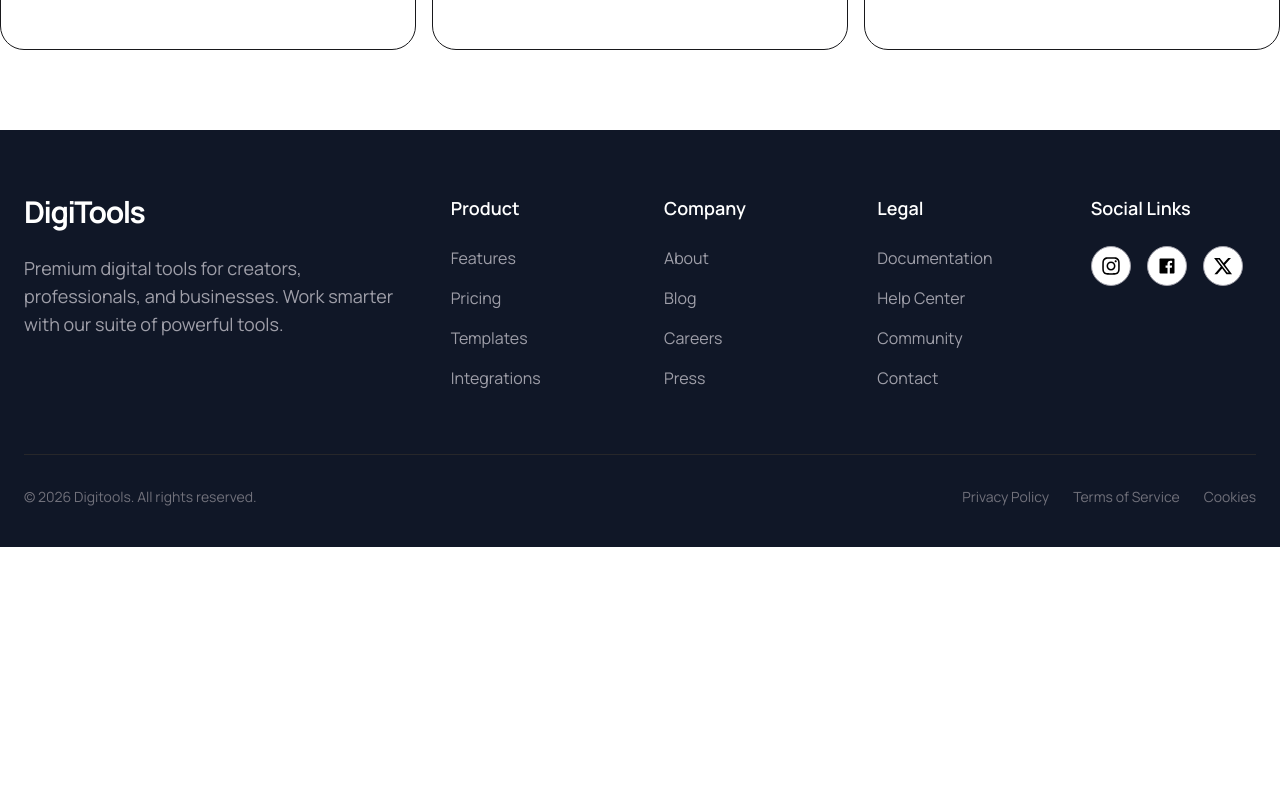
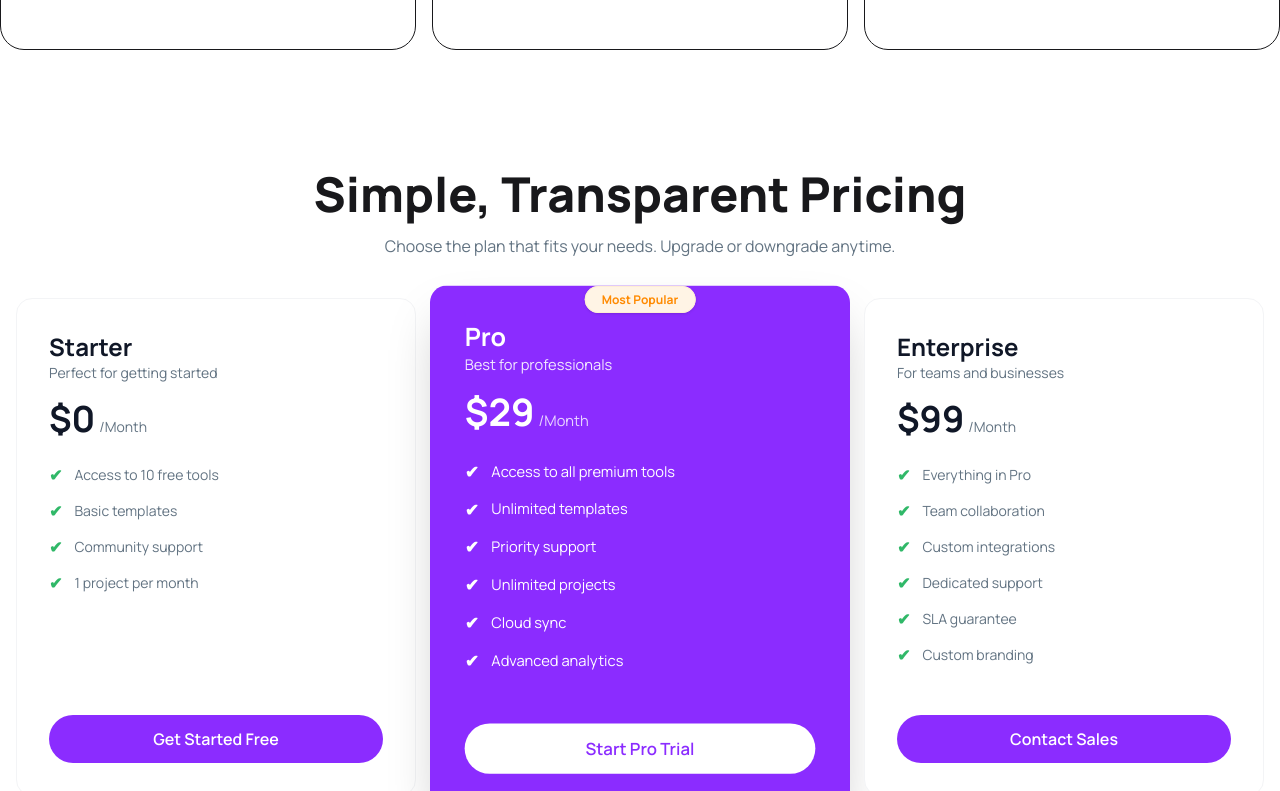
Before and after one commit to Tofazzal-13/Assignment_06, a React (Vite) app: page / in a window 1280 px wide. Shown: the part 2900-3691 px from the top of the page. Before the commit the page ends 3447 px from the top, so only its background shows below. Built offline with nearby package versions, Linux system fonts and the light colour scheme.

Commit message:
transparent price added

```diff
--- /dev/null
+++ b/public/transparent.json
@@ -0,0 +1,54 @@
+[
+  {
+    "id": "plan-01",
+    "name": "Starter",
+    "description": "Perfect for getting started",
+    "price": 0,
+    "period": "Month",
+    "tag": "",
+    "tagType": "",
+    "features": [
+      "Access to 10 free tools",
+      "Basic templates",
+      "Community support",
+      "1 project per month"
+    ],
+    "buttonText": "Get Started Free"
+  },
+  {
+    "id": "plan-02",
+    "name": "Pro",
+    "description": "Best for professionals",
+    "price": 29,
+    "period": "Month",
+    "tag": "Most Popular",
+    "tagType": "popular",
+    "features": [
+      "Access to all premium tools",
+      "Unlimited templates",
+      "Priority support",
+      "Unlimited projects",
+      "Cloud sync",
+      "Advanced analytics"
+    ],
+    "buttonText": "Start Pro Trial"
+  },
+  {
+    "id": "plan-03",
+    "name": "Enterprise",
+    "description": "For teams and businesses",
+    "price": 99,
+    "period": "Month",
+    "tag": "",
+    "tagType": "",
+    "features": [
+      "Everything in Pro",
+      "Team collaboration",
+      "Custom integrations",
+      "Dedicated support",
+      "SLA guarantee",
+      "Custom branding"
+    ],
+    "buttonText": "Contact Sales"
+  }
+]
--- a/src/App.jsx
+++ b/src/App.jsx
@@ -8,9 +8,14 @@ import Primiums from './Components/PrimiumTools/Primiums'
 import Cart from './Components/Cart/Cart'
 import Tabs from './Components/Tabs/Tabs'
 import ThreeSteps from './Components/ThreeSteps/ThreeSteps'
+import TransparentCard from './Components/TransparentCard/TransparentCard'
 
 const getPrimium = async () => {
   const res = await fetch("/primium.json");
+  return res.json()
+}
+const getTransparent = async () => {
+  const res = await fetch("/transparent.json");
   return res.json()
 }
 
@@ -23,6 +28,7 @@ function App() {
 
 
   const primiumPromise = getPrimium()
+  const transparentPromise = getTransparent();
 
   return (
     <>
@@ -60,6 +66,9 @@ function App() {
 
       {activeTab == "cart" && <Cart carts={carts} setCarts={setCarts}></Cart>}
       <ThreeSteps></ThreeSteps>
+      <Suspense>
+        <TransparentCard transparentPromise = {transparentPromise}></TransparentCard>
+      </Suspense>
       <Footer></Footer>
     </>
   )
--- a/src/Components/PremiumCard/PremiumCard.jsx
+++ b/src/Components/PremiumCard/PremiumCard.jsx
@@ -13,9 +13,6 @@ const PremiumCard = ({primium, carts, setCarts}) => {
         <div>
             <div className='card border border-[#F2F2F2] shadow-xs p-4 h-full m-4 md:m-0 rounded-2xl space-y-4 relative'>
 
-                {/* <div className='border rounded-3xl border-gray-400 text-center px-3 absolute top-2 right-2'>
-                                <a href="">{primium.tagType}</a>
-                            </div> */}
 
                 <div className={`border rounded-3xl text-center px-3 absolute top-2 right-2 text-xs font-medium py-0.5
                             ${primium.tagType === 'popular' ? 'bg-orange-100 text-orange-600 border-orange-200' : ''}
--- a/src/Components/ThreeSteps/ThreeSteps.jsx
+++ b/src/Components/ThreeSteps/ThreeSteps.jsx
@@ -7,7 +7,7 @@ const ThreeSteps = () => {
                 <h2 className='text-5xl font-extrabold text-[##101727]'>Get Started in 3 Steps</h2>
                 <p className='text-[#627382]'>Start using premium digital tools in minutes, not hours.</p>
             </div>
-            <div className='grid grid-cols-3 gap-4'>
+            <div className='grid grid-cols-1 md:grid-cols-3 gap-4'>
                 {/* card 1 */}
                 <div className='border rounded-3xl flex justify-center items-center p-20 relative '>
                     <div className="card text-center space-y-2">
--- /dev/null
+++ b/src/Components/TransCard/TransCard.jsx
@@ -0,0 +1,77 @@
+import React from 'react';
+
+const TransCard = ({ cardsData }) => {
+
+    const isPopular = cardsData.tagType === 'popular';
+
+    return (
+        <div className="relative h-full">
+
+            {isPopular && (
+                <div className="absolute -top-3 left-1/2 -translate-x-1/2 z-20">
+                    <span className="bg-[#FFF4E5] text-[#FF8A00] text-xs font-bold px-4 py-1 rounded-full shadow-sm border border-orange-100">
+                        {cardsData.tag}
+                    </span>
+                </div>
+            )}
+
+
+            <div className={`p-8 space-y-6 rounded-2xl h-full flex flex-col justify-between transition-all duration-300 border
+                ${isPopular
+                    ? 'bg-[#8B2CFF] text-white border-transparent shadow-2xl scale-105 z-10'
+                    : 'bg-white text-[#101727] border-gray-100'
+                }`}
+            >
+                <div className="space-y-4">
+
+                    <div>
+                        <h2 className={`text-2xl font-bold ${isPopular ? 'text-white' : 'text-[#101727]'}`}>
+                            {cardsData.name}
+                        </h2>
+                        <p className={`${isPopular ? 'text-purple-100' : 'text-[#627382]'} text-sm`}>
+                            {cardsData.description}
+                        </p>
+                    </div>
+
+
+                    <div className="flex items-baseline gap-1">
+                        <span className={`text-4xl font-bold ${isPopular ? 'text-white' : 'text-[#101727]'}`}>
+                            ${cardsData.price}
+                        </span>
+                        <span className={`text-sm ${isPopular ? 'text-purple-200' : 'text-[#627382]'}`}>
+                            /{cardsData.period}
+                        </span>
+                    </div>
+
+
+                    <div className="space-y-3 pt-2">
+                        {cardsData.features.map((feature, index) => (
+                            <div key={index} className="flex items-center gap-3">
+                                <span className={`${isPopular ? 'text-white' : 'text-[#30B868]'} font-bold`}>
+                                    ✔
+                                </span>
+                                <span className={`text-sm ${isPopular ? 'text-white' : 'text-[#627382]'}`}>
+                                    {feature}
+                                </span>
+                            </div>
+                        ))}
+                    </div>
+                </div>
+
+
+                <div className="pt-6">
+                    <button className={`w-full py-3 rounded-full font-semibold transition-all
+                        ${isPopular
+                            ? 'bg-white text-[#8B2CFF] hover:bg-gray-100'
+                            : 'bg-[#8B2CFF] text-white hover:opacity-90'
+                        }`}
+                    >
+                        {cardsData.buttonText}
+                    </button>
+                </div>
+            </div>
+        </div>
+    );
+};
+
+export default TransCard;
--- /dev/null
+++ b/src/Components/TransparentCard/TransparentCard.jsx
@@ -0,0 +1,26 @@
+import React, { use } from 'react';
+import TransCard from '../TransCard/TransCard';
+
+const TransparentCard = ({transparentPromise}) => {
+    const transparentData = use(transparentPromise)
+
+
+    return (
+        <div className='container mx-auto px-4 py-10'>
+            <div className='text-center space-y-4'>
+                <h2 className='text-5xl font-extrabold '>Simple, Transparent Pricing</h2>
+                <p className='text-[#627382]'>Choose the plan that fits your needs. Upgrade or downgrade anytime.</p>
+            </div>
+           <div className='grid grid-cols-1 md:grid-cols-3 gap-6 my-6 md:my-10'>
+             {
+                transparentData.map((cardsData) =>
+                   <TransCard key={cardsData.id}  cardsData = {cardsData}></TransCard>
+
+                )
+            }
+           </div>
+        </div>
+    );
+};
+
+export default TransparentCard;
```
